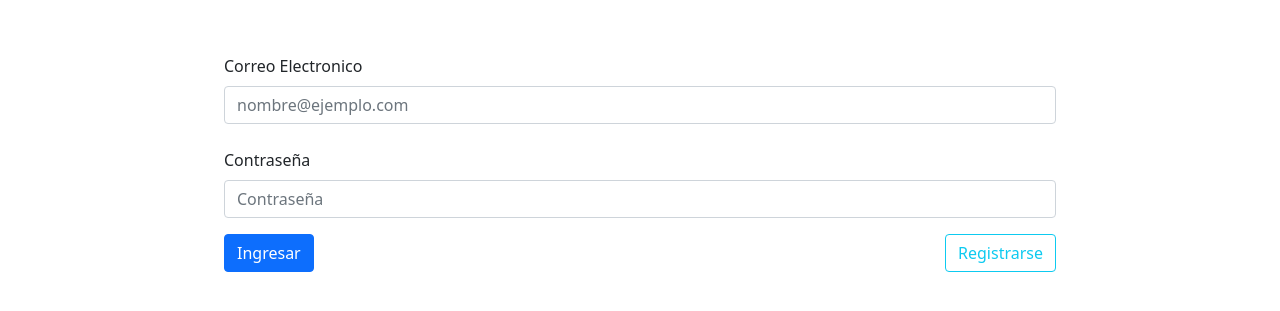
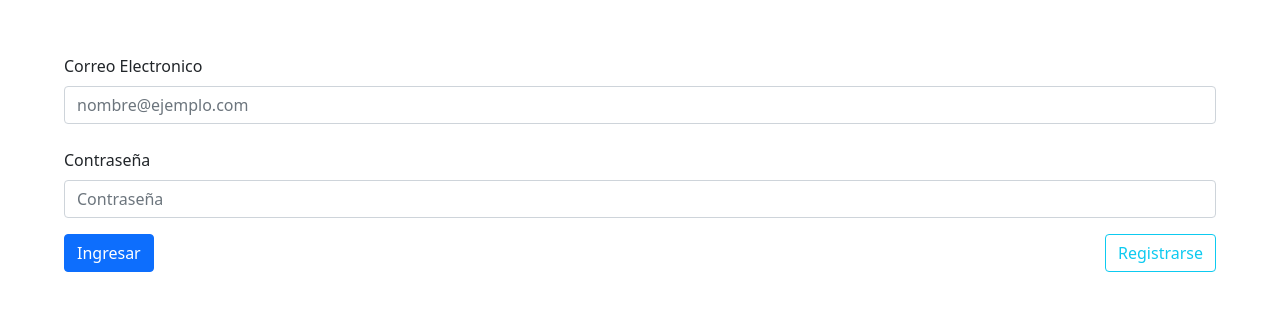
Before and after one commit to sarrietav-dev/lab-samples-app, a Next.js app in the folder frontend/: page /login in a window 1280 px wide. Shown: the part 245-556 px from the top of the page. Built offline with nearby package versions, Linux system fonts and the light colour scheme.

Commit message:
🐛 Fix too much padding in the Login page

```diff
--- a/frontend/pages/login.tsx
+++ b/frontend/pages/login.tsx
@@ -5,7 +5,7 @@ const LoginPage = () => {
     <Form
       method="POST"
       className="vh-100 d-flex flex-column justify-content-center"
-      style={{ padding: '14rem' }}
+      style={{ padding: '4rem' }}
     >
       <Form.Group controlId="email" className="mt-3 mb-3">
         <Form.Label>Correo Electronico</Form.Label>
```
